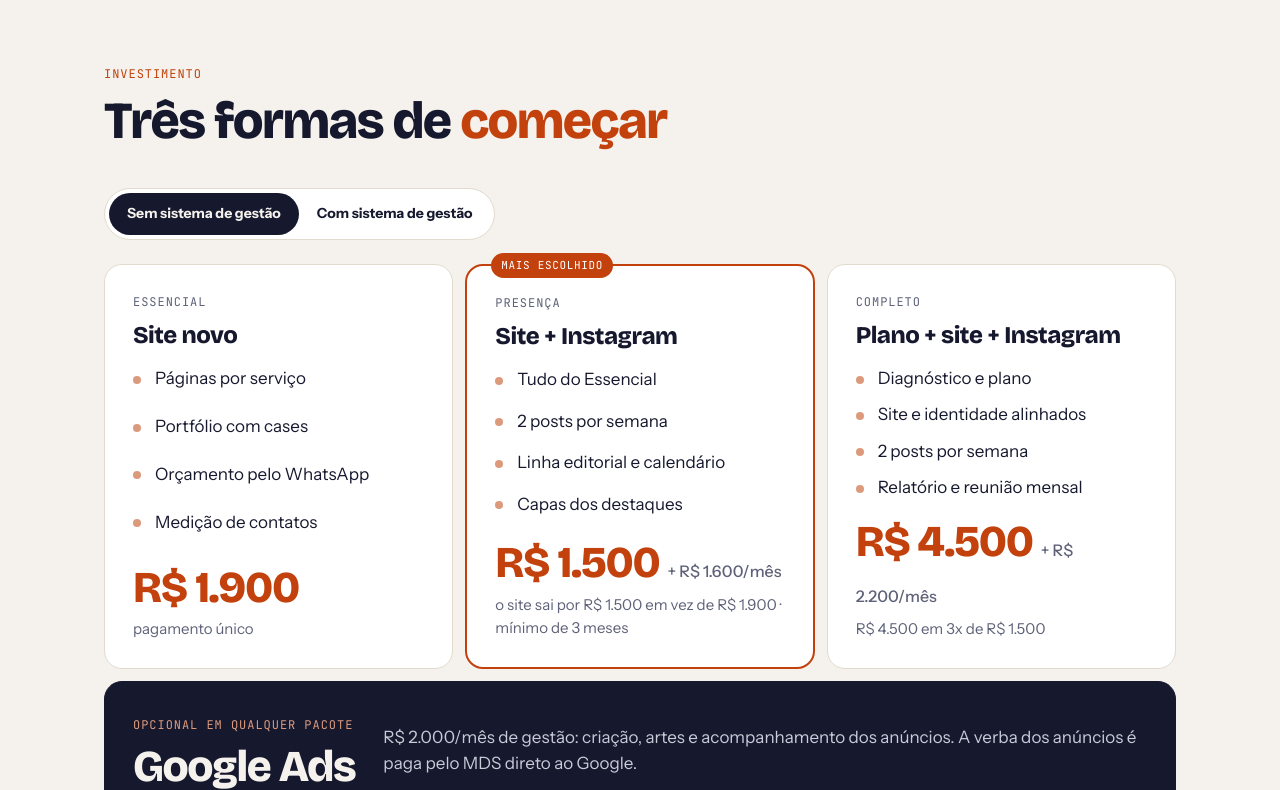
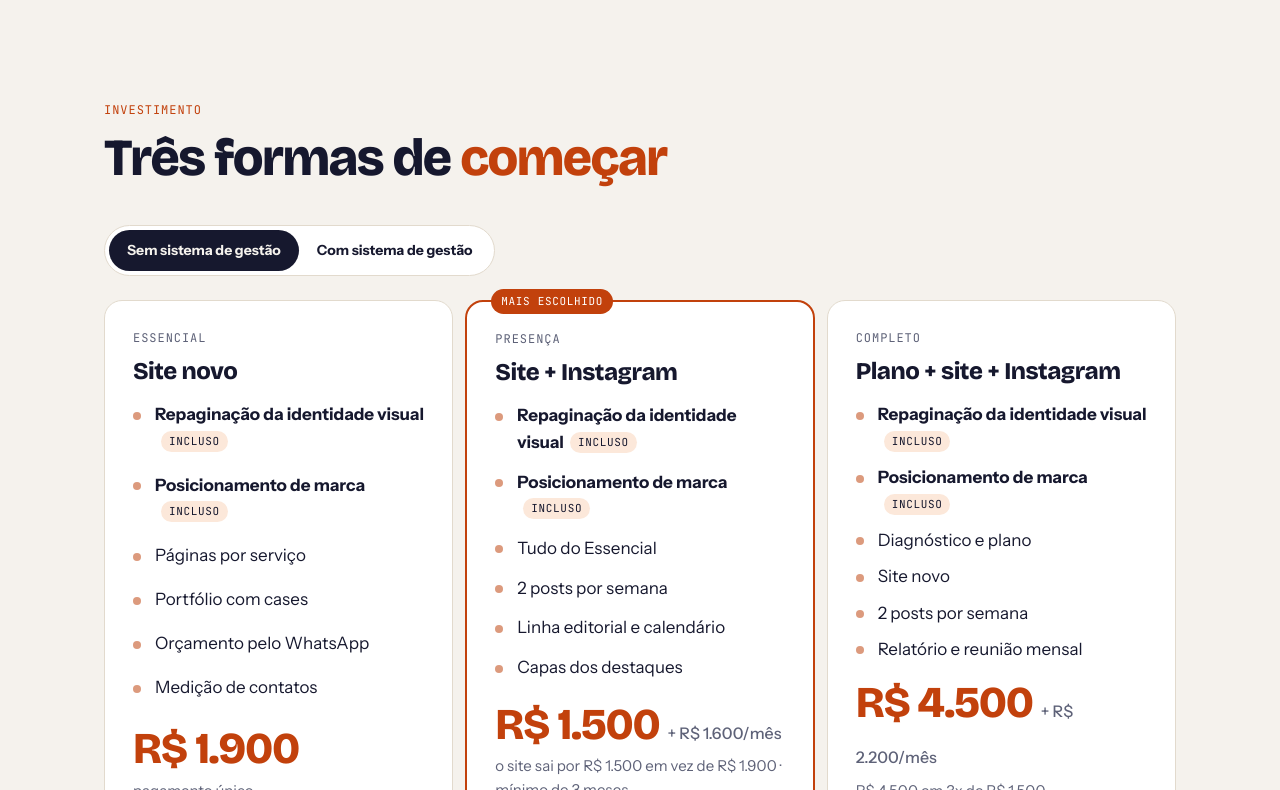
Before and after one commit to biaestrade/portfolio, a plain HTML site: page propostas/MDS/index.html in a window 1280 px wide. Shown: the part 8795-9585 px from the top of the page. Drawn offline with nearby package versions, Linux system fonts and the light colour scheme.

Commit message:
Proposta MDS: identidade visual e posicionamento inclusos em todos os pacotes
Co-Authored-By: Claude Opus 5.5 <noreply@anthropic.com>
Claude-Session: https://claude.ai/code/session_01TGG8yg4Qg5bi3oEUYyGfQP

```diff
--- a/propostas/MDS/index.html
+++ b/propostas/MDS/index.html
@@ -591,6 +591,7 @@ footer{padding:48px 0;border-top:1px solid var(--line);color:var(--muted);font-s
       <div class="panel card" data-p="s">
         <h3>Site novo</h3>
         <ul class="clean" style="margin-top:16px">
+          <li><b>Repaginação da identidade visual</b> e <b>posicionamento de marca</b>, inclusos em todos os pacotes</li>
           <li><b>Uma página por serviço,</b> para aparecer nas buscas de cada um</li>
           <li><b>Portfólio com cases reais:</b> cliente, desafio, peça e fotos</li>
           <li><b>Pedido de orçamento</b> direto no WhatsApp</li>
@@ -664,7 +665,7 @@ footer{padding:48px 0;border-top:1px solid var(--line);color:var(--muted);font-s
       <div class="card pk rv">
         <span class="label">Essencial</span>
         <h3 style="margin-top:10px">Site novo</h3>
-        <ul class="clean grow"><li>Páginas por serviço</li><li>Portfólio com cases</li><li>Orçamento pelo WhatsApp</li><li>Medição de contatos</li></ul>
+        <ul class="clean grow"><li><b>Repaginação da identidade visual</b><span class="opt">incluso</span></li><li><b>Posicionamento de marca</b><span class="opt">incluso</span></li><li>Páginas por serviço</li><li>Portfólio com cases</li><li>Orçamento pelo WhatsApp</li><li>Medição de contatos</li></ul>
         <div class="price">R$ 1.900</div>
         <p style="color:var(--muted);font-size:15px">pagamento único</p>
         <p class="extra sysx" hidden></p>
@@ -672,7 +673,7 @@ footer{padding:48px 0;border-top:1px solid var(--line);color:var(--muted);font-s
       <div class="card pk feat rv d1">
         <span class="label">Presença</span>
         <h3 style="margin-top:10px">Site + Instagram</h3>
-        <ul class="clean grow"><li>Tudo do Essencial</li><li>2 posts por semana</li><li>Linha editorial e calendário</li><li>Capas dos destaques</li></ul>
+        <ul class="clean grow"><li><b>Repaginação da identidade visual</b><span class="opt">incluso</span></li><li><b>Posicionamento de marca</b><span class="opt">incluso</span></li><li>Tudo do Essencial</li><li>2 posts por semana</li><li>Linha editorial e calendário</li><li>Capas dos destaques</li></ul>
         <div class="price">R$ 1.500 <small>+ R$ 1.600/mês</small></div>
         <p style="color:var(--muted);font-size:15px">o site sai por R$ 1.500 em vez de R$ 1.900 · mínimo de 3 meses</p>
         <p class="extra sysx" hidden></p>
@@ -680,7 +681,7 @@ footer{padding:48px 0;border-top:1px solid var(--line);color:var(--muted);font-s
       <div class="card pk rv d2">
         <span class="label">Completo</span>
         <h3 style="margin-top:10px">Plano + site + Instagram</h3>
-        <ul class="clean grow"><li>Diagnóstico e plano</li><li>Site e identidade alinhados</li><li>2 posts por semana</li><li>Relatório e reunião mensal</li></ul>
+        <ul class="clean grow"><li><b>Repaginação da identidade visual</b><span class="opt">incluso</span></li><li><b>Posicionamento de marca</b><span class="opt">incluso</span></li><li>Diagnóstico e plano</li><li>Site novo</li><li>2 posts por semana</li><li>Relatório e reunião mensal</li></ul>
         <div class="price">R$ 4.500 <small>+ R$ 2.200/mês</small></div>
         <p style="color:var(--muted);font-size:15px">R$ 4.500 em 3x de R$ 1.500</p>
         <p class="extra sysx" hidden></p>
```
